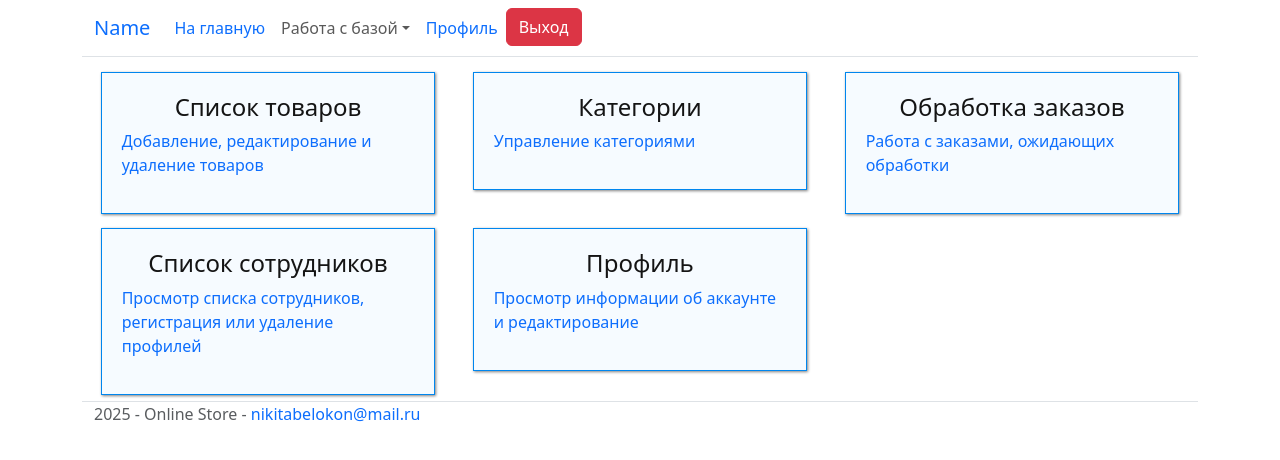
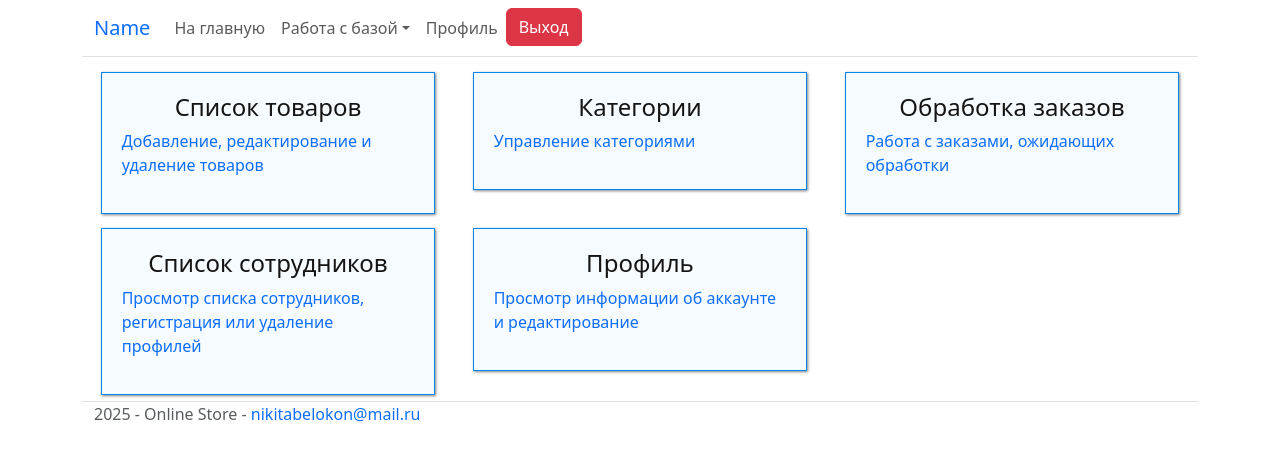
Before and after one commit to bruh-moment00/Online-Store-App, a React (Vite) app in the folder Frontend/Online-Store-App.Staff/: page / in a window 1280 px wide. Shown: the top 460 px of the page. Built offline with nearby package versions, Linux system fonts and the light colour scheme; sample sign-in values are in the browser's storage.

Commit message:
Frontend: fix console errors from header

```diff
--- a/Frontend/Online-Store-App.Staff/src/LayoutComponents/Header.tsx
+++ b/Frontend/Online-Store-App.Staff/src/LayoutComponents/Header.tsx
@@ -24,9 +24,7 @@ export const Header = () => {
           <Navbar.Toggle aria-controls="basic-navbar-nav" />
           <Navbar.Collapse>
             <Nav className="me-auto">
-              <Nav.Link>
-                <Link to="/" >На главную</Link>
-              </Nav.Link>
+              <Nav.Link href="/">На главную</Nav.Link>
               <NavDropdown title="Работа с базой">
                 <NavDropdown.Item>
                   <Link to="/products">Товары</Link>
@@ -38,9 +36,7 @@ export const Header = () => {
                   <Link to="/">Заказы</Link>
                 </NavDropdown.Item>
               </NavDropdown>
-              <Nav.Link>
-                <Link to="/profile">Профиль</Link>
-              </Nav.Link>
+              <Nav.Link href="/profile">Профиль</Nav.Link>
               <Nav.Item>
                 <Button onClick={handleLogout} variant="danger">Выход</Button>
               </Nav.Item>
```
